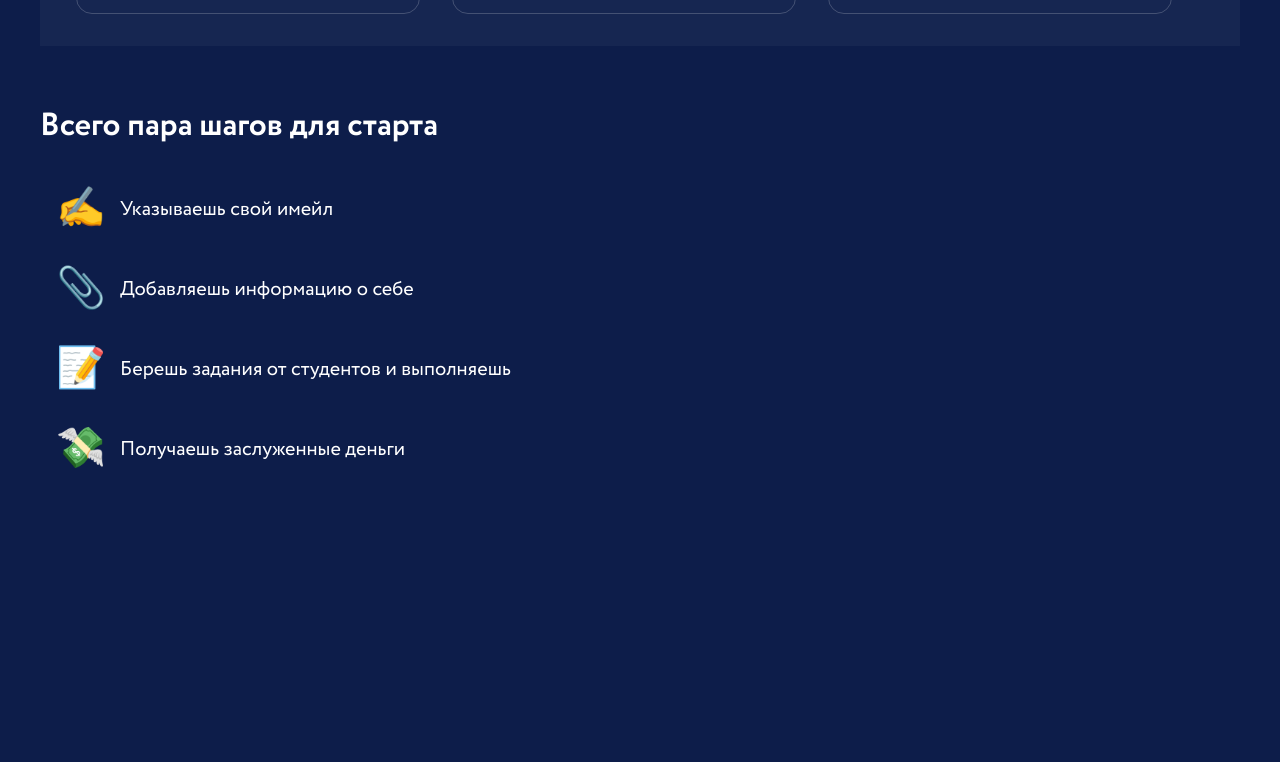
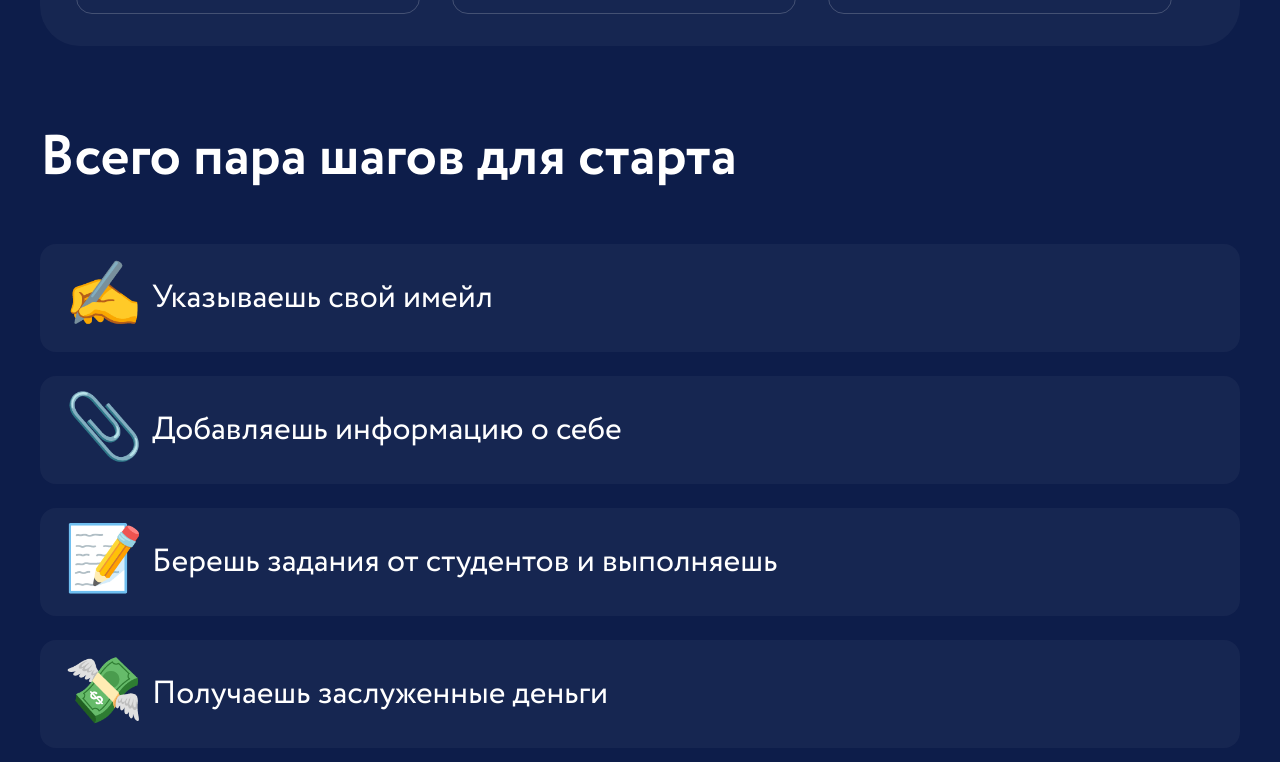
Before and after one commit to maksim-chernyshev/graduates, a website: page public/index.html in a window 1280 px wide. Shown: the part 1484-2246 px from the top of the page. Before the commit the page ends 2026 px from the top, so only its background shows below. Drawn offline with Linux system fonts and the light colour scheme.

Commit message:
- added responsive version of steps section;

```diff
--- a/src/css/blocks/mission.scss
+++ b/src/css/blocks/mission.scss
@@ -11,7 +11,7 @@
 .mission__inner {
     padding: 16px;
 
-    border-radius: 24px 24px 0 0;
+    border-radius: 24px;
     background: rgba(255, 255, 255, 0.04);
 
     @media(min-width: 768px) {
@@ -22,6 +22,8 @@
         display: grid;
         grid-template-columns: 1fr 1fr;
         gap: 64px 32px;
+
+        border-radius: 40px;
     }
 
     @media(min-width: 1440px) {
--- /dev/null
+++ b/src/css/blocks/steps.scss
@@ -0,0 +1,77 @@
+.steps {
+    padding-top: 20px;
+    padding-bottom: 20px;
+
+    @media(min-width: 768px) {
+        padding-top: 32px;
+        padding-bottom: 32px;
+    }
+
+    @media(min-width: 1024px) {
+        padding-top:40px;
+        padding-bottom: 40px;
+    }
+}
+
+.steps__title {
+    margin-bottom: 32px;
+
+    font-size: 32px;
+    line-height: 40px;
+
+    @media(min-width: 1024px) {
+        margin-bottom: 54px;
+
+        font-size: 56px;
+        line-height: 64px;
+    }
+}
+
+.steps__list {
+    margin: 0;
+    padding-left: 0;
+
+    list-style: none;
+}
+
+.steps__item {
+    display: grid;
+    grid-template-columns: 40px auto;
+    align-items: center;
+    gap: 24px;
+    margin-bottom: 16px;
+    padding: 12px 16px;
+
+    border-radius: 16px;
+    background: rgba(255, 255, 255, 0.04);
+
+    @media(min-width: 1024px) {
+        grid-template-columns: 64px auto;
+        margin-bottom: 24px;
+        padding: 16px 24px;
+    }
+
+    &:last-child {
+        margin-bottom: 0;
+    }
+}
+
+.steps__item-emoji {
+    font-size: 40px;
+    line-height: 40px;
+
+    @media(min-width: 1024px) {
+        font-size: 64px;
+        line-height: 76px;
+    }
+}
+
+.steps__item-text {
+    font-size: 20px;
+    line-height: 26px;
+
+    @media(min-width: 1024px) {
+        font-size: 32px;
+        line-height: 40px;
+    }
+}
```
Also changed, not shown: public/css/main.min.css.
